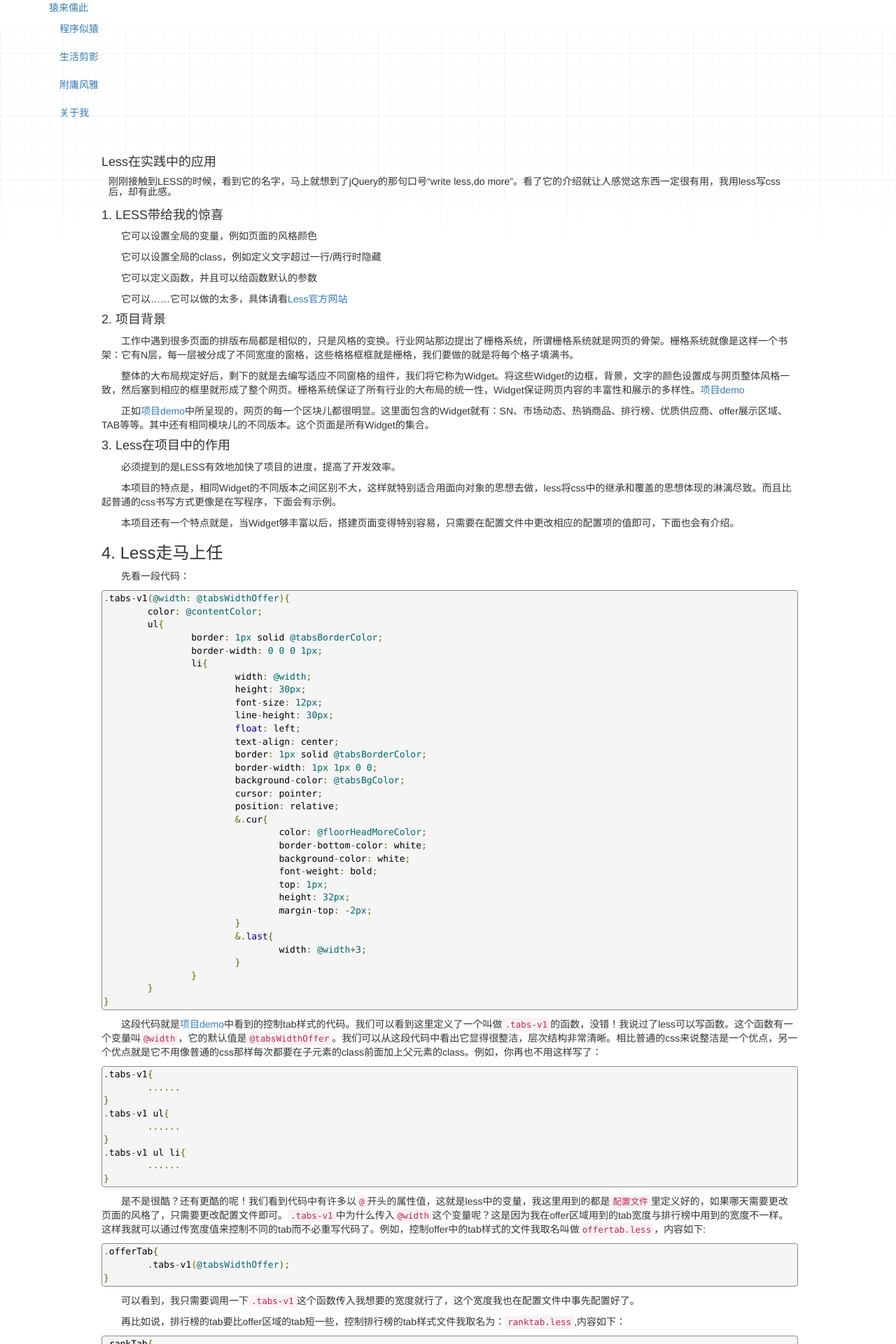
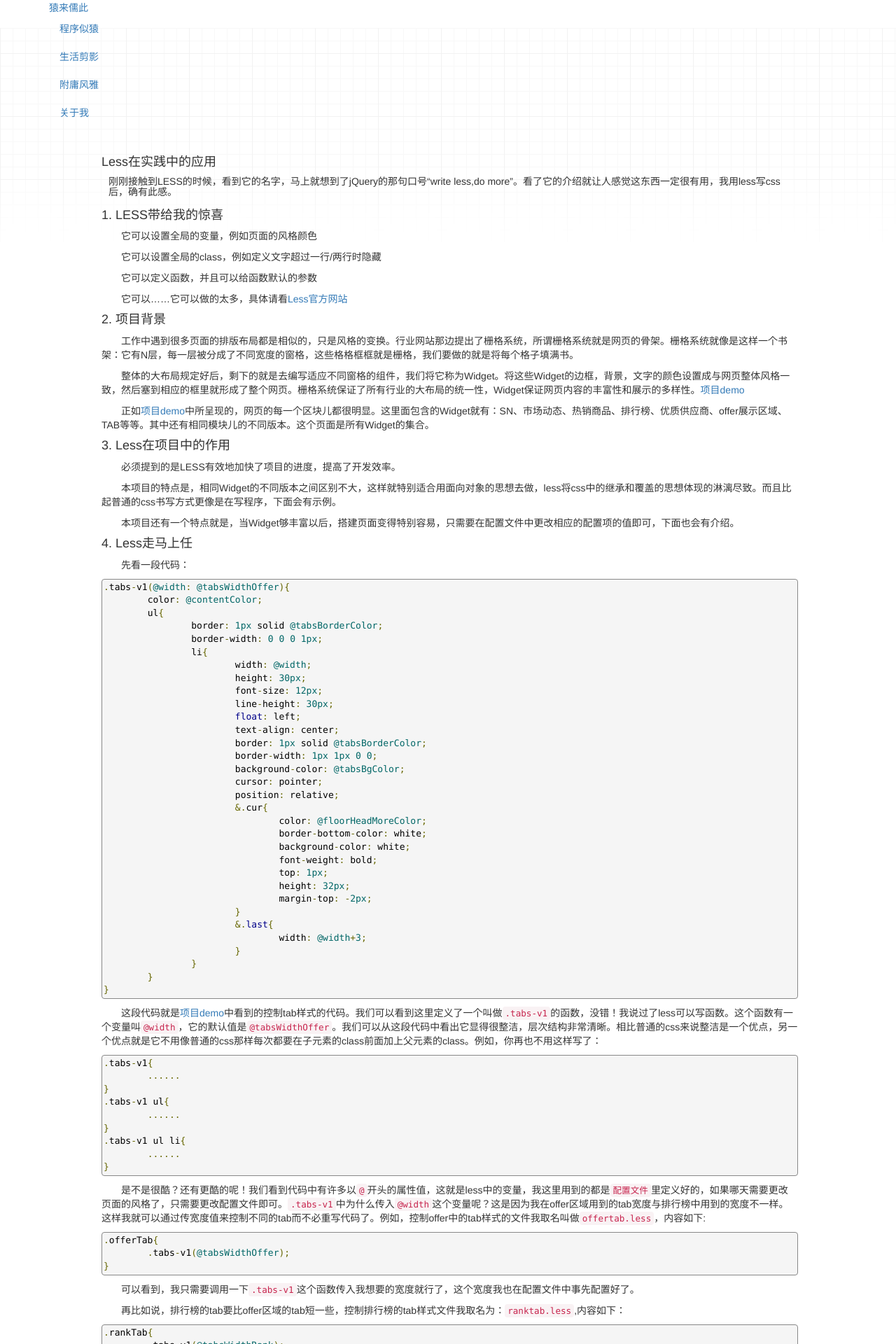
Before and after one commit to xiaoji121/xiaoji121.github.com, a Jekyll site: the page built from _posts/program/2012-08-15-less-practice.md, in a window 1280 px wide. Shown: the top 1920 px of the page at 70% size. Built offline with Jekyll 4.4.1, drawn with Linux system fonts in a browser that asks for light colours; nearby versions of some CDN libraries; library files that are not in the unit come from our copies; Markdown is read by kramdown in place of the engine named in the settings; comment, search, counter and statistics services are not loaded.

```diff
--- a/_includes/JB/posts_collate
+++ b/_includes/JB/posts_collate
@@ -29,7 +29,7 @@ Usage:
     {% if forloop.first %}
       <h2>{{this_year}}</h2>
       <h3>{{this_month}}</h3>
-      <ul>
+      <ul class="postAll">
     {% endif %}
 
     <li><span>{{ post.date | date: "%B %e, %Y" }}</span> &raquo; <a href="{{ BASE_PATH }}{{ post.url }}">{{ post.title }}</a></li>
--- a/_posts/program/2012-08-15-less-practice.md
+++ b/_posts/program/2012-08-15-less-practice.md
@@ -5,7 +5,7 @@ category: program
 tags: [less,css]
 comments: true
 description: |
- 刚刚接触到LESS的时候，看到它的名字，马上就想到了jQuery的那句口号“write less,do more”。看了它的介绍就让人感觉这东西一定很有用，我用less写css后，却有此感。
+ 刚刚接触到LESS的时候，看到它的名字，马上就想到了jQuery的那句口号“write less,do more”。看了它的介绍就让人感觉这东西一定很有用，我用less写css后，确有此感。
 ---
 
 #### 1. LESS带给我的惊喜
@@ -34,7 +34,7 @@ description: |
 
 本项目还有一个特点就是，当Widget够丰富以后，搭建页面变得特别容易，只需要在配置文件中更改相应的配置项的值即可，下面也会有介绍。
 
-### 4. Less走马上任
+#### 4. Less走马上任
 
 先看一段代码：
 
--- a/assets/custom_style/css/homepage.css
+++ b/assets/custom_style/css/homepage.css
@@ -104,3 +104,14 @@ body {
 
 .doubanbook td{
 	padding: 10px;
+
+}
+
+.postAll{
+	list-style: none;
+}
+
+.postAll li{
+	margin-bottom: 10px;
+	margin-top: 10px;
+}
```
Also changed, not shown: _includes/custom/posts_all (+6 -10 lines), _posts/article/2012-08-19-listenmusic.md (added, +27 -0 lines), article/index.md (+4 -2 lines), index.md (+0 -1 lines), images/cidaiqianbi.png (added).
